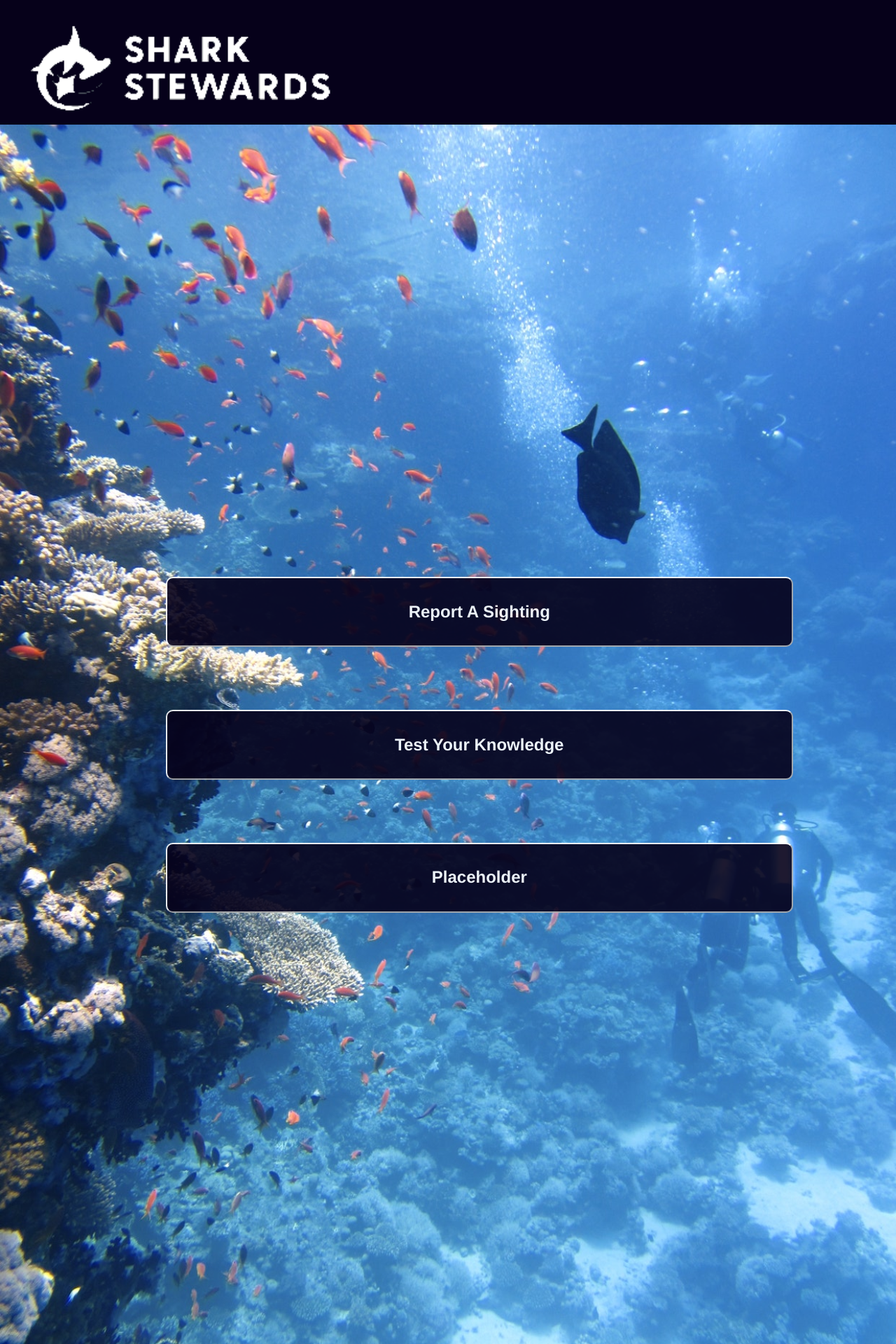
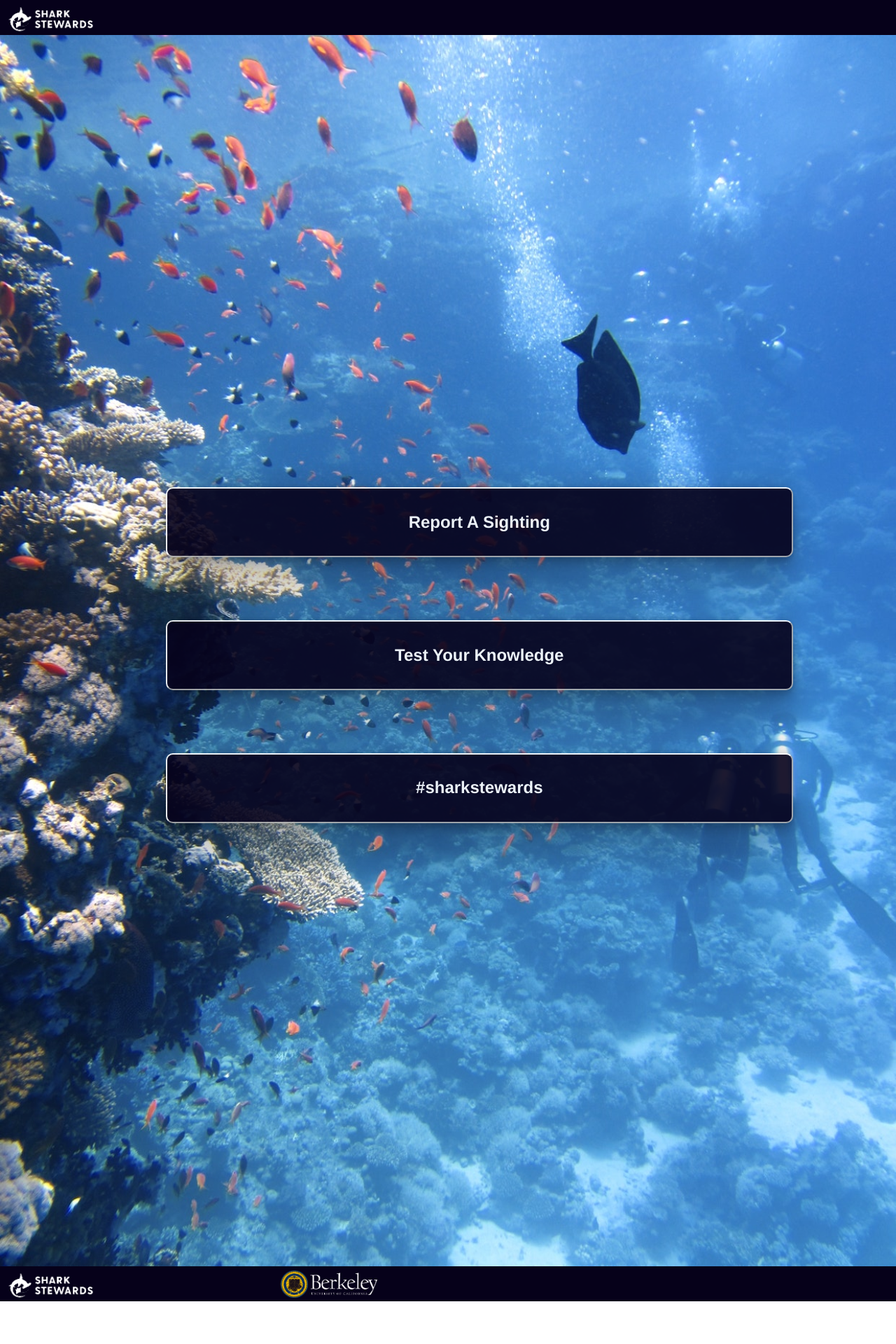
Before and after one commit to CodeJonesW/shark_stewards, a React (Create React App) app: page / in a window 1280 px wide. Shown: the top 1920 px of the page at 70% size. After the commit the page ends 1859 px from the top, so only its background shows below. Built offline with nearby package versions, Linux system fonts and the light colour scheme.

Commit message:
shadows and image sizes
added box shadows and fixed max hieght for nav and footer images

```diff
--- a/src/App.css
+++ b/src/App.css
@@ -36,6 +36,7 @@
     width: 100%;
     height: 100px;
     font-family: "Helvetica Neue", Helvetica, Arial, sans-serif; font-size: 24px; font-style: normal; font-variant: normal; font-weight: 700; line-height: 26.4px;
+    box-shadow: rgba(0, 0, 0, 0.25) 0px 54px 55px, rgba(0, 0, 0, 0.12) 0px -12px 30px, rgba(0, 0, 0, 0.12) 0px 4px 6px, rgba(0, 0, 0, 0.17) 0px 12px 13px, rgba(0, 0, 0, 0.09) 0px -3px 5px;
 }
 
 
@@ -43,7 +44,9 @@
 
 #navBarLogo {
     width: 40%;
+    max-width: 144px;
     height: auto;
+    max-height: 60px;
 }
 
 #navBarContainer {
@@ -56,13 +59,17 @@
 
 #footerLogo {
     width: 40%;
+    max-width: 144px;
     height: auto;
+    max-height: 60px;
 }
 
 #footerLogo2 {
     width: 40%;
     height: auto;
     margin-left: 20%;
+    max-height: 60px;
+    max-width: 144px;
 }
 
 #footerContainer {
@@ -98,6 +105,7 @@
     border-radius: 3%;
     padding: 5%;
     font-family: "Helvetica Neue", Helvetica, Arial, sans-serif; font-size: 26px; font-style: normal; font-variant: normal; font-weight: 700; line-height: 26.4px;
+    box-shadow: rgba(0, 0, 0, 0.25) 0px 54px 55px, rgba(0, 0, 0, 0.12) 0px -12px 30px, rgba(0, 0, 0, 0.12) 0px 4px 6px, rgba(0, 0, 0, 0.17) 0px 12px 13px, rgba(0, 0, 0, 0.09) 0px -3px 5px;
 }
 
 .submitSightingReport {
--- a/src/pages/Home.js
+++ b/src/pages/Home.js
@@ -11,7 +11,7 @@
                 <button className="button1">Test Your Knowledge</button>
             </Link>
             <Link className="homeLink" to="/">
-                <button className="button1">Placeholder</button>
+                <button className="button1"> #sharkstewards</button>
             </Link>
             </div>
         </div>
```
